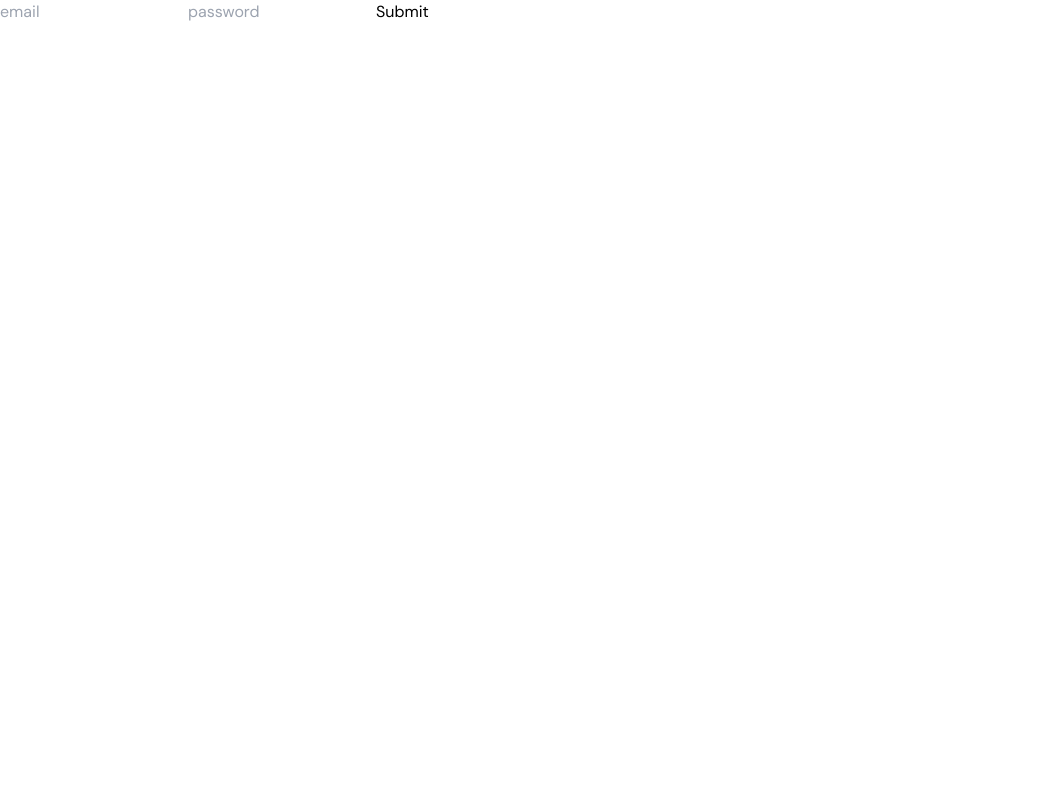
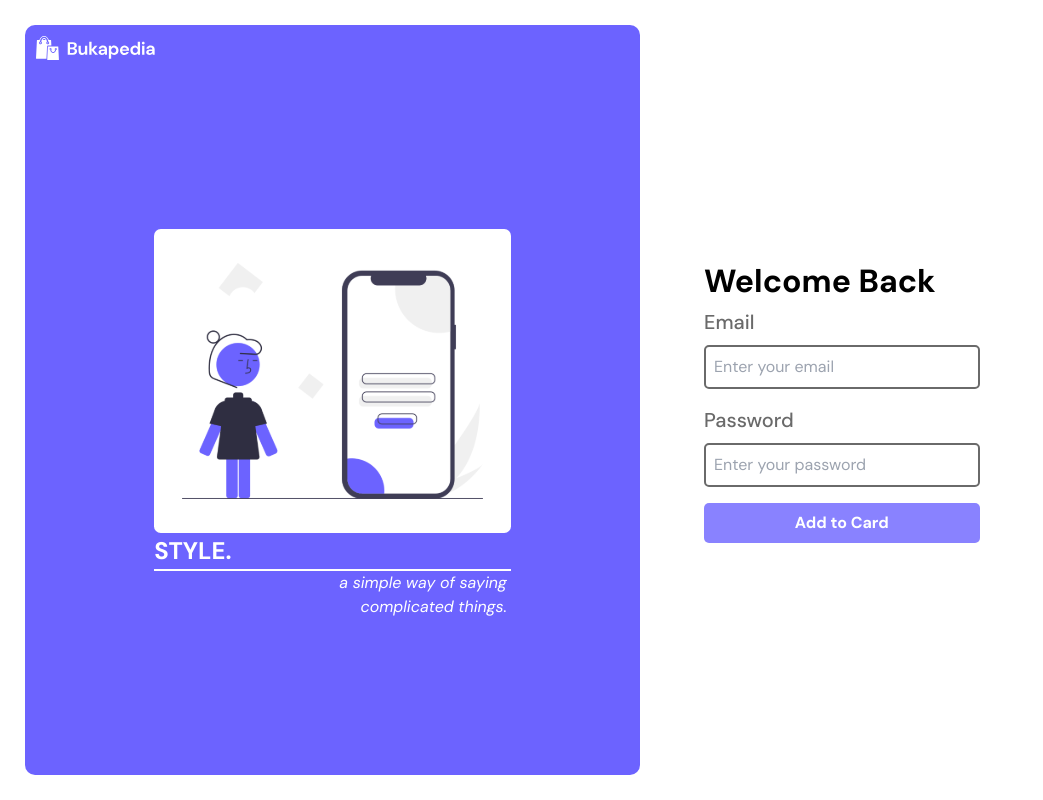
Before and after one commit to rctn04-team01-fp2/fp02-ecommerce, a React (Create React App) app: page /login in a window 1280 px wide. Shown: the whole page, without its empty margins (0-1043 px from the left). Built offline with nearby package versions, Linux system fonts and the light colour scheme.

Commit message:
feat: login page

```diff
--- /dev/null
+++ b/src/components/input.tsx
@@ -0,0 +1,30 @@
+import React from 'react';
+
+interface Props {
+  label: string;
+  name: string;
+  value: string;
+  type: string;
+  placeholder: string;
+  onChange: () => void;
+}
+function Input(props: Props) {
+  const { label, name, value, type, placeholder, onChange } = props;
+  return (
+    <span className="flex flex-col gap-8">
+      <label htmlFor={name} className="text-baseGrey text-smd font-medium">
+        {label}
+      </label>
+
+      <input
+        type={type}
+        value={value}
+        onChange={onChange}
+        placeholder={placeholder}
+        className="text-baseGrey text-normal font-smd py-8 px-8 border-baseGrey border-2 rounded-small w-100"
+      />
+    </span>
+  );
+}
+
+export default Input;
--- a/src/pages/login.tsx
+++ b/src/pages/login.tsx
@@ -1,5 +1,6 @@
 import * as React from 'react';
 import { useDispatch } from 'react-redux';
+import Input from '../components/input';
 import { login } from '../features/user/user-slice';
 import useTextInput from '../hooks/use-text-input';
 
@@ -15,20 +16,60 @@ export default function LoginPage() {
   };
 
   return (
-    <form onSubmit={onSubmit}>
-      <input
+    <main className="w-100 h-screen  px-25 py-25">
+      <div className="h-full flex">
+        <div className="basis-6/12 bg-purple rounded-normal flex justify-center items-center flex-col">
+          <img
+            src="/brand-logo.svg"
+            alt="brand-logo"
+            className="h-32 absolute py-4 left-36 top-32"
+          />
+
+          <img
+            src="/login-picture.svg"
+            alt="login-picture"
+            className="max-w-7/12"
+          />
+          <div className="min-w-7/12 relative text-baseWhite">
+            <p className="text-md font-bold">STYLE.</p>
+            <hr className="border-baseWhite border-t-2" />
+            <p className="absolute right-4 max-w-1/2 text-right italic ">
+              a simple way of saying complicated things.
+            </p>
+          </div>
+        </div>
+        <div className="basis-6/12 h-full flex pl-64 items-center">
+          <div className="w-1/2">
+            <p className="font-bold text-xmd m-none mb-2 p-none">
+              Welcome Back
+            </p>
+            <form onSubmit={onSubmit} className="flex flex-col gap-16">
+              <Input
+                label="Email"
+                name="email"
                 type="email"
                 value={email}
                 onChange={setEmail}
-        placeholder="email"
+                placeholder="Enter your email"
               />
-      <input
+              <Input
+                label="Password"
+                name="password"
                 type="password"
                 value={password}
                 onChange={setPassword}
-        placeholder="password"
+                placeholder="Enter your password"
               />
-      <input type="submit" />
+              <button
+                type="submit"
+                className="font-sans font-bold text-base text-baseWhite bg-purple bg-opacity-80 hover:opacity-80 px-64 py-8 border-none w-full   rounded-small"
+              >
+                Add to Card
+              </button>
             </form>
+          </div>
+        </div>
+      </div>
+    </main>
   );
 }
--- a/tailwind.config.js
+++ b/tailwind.config.js
@@ -4,6 +4,18 @@ module.exports = {
   theme: {
     minHeight: {
       1: '30%',
+      screen: '100vh',
+      full: '100%',
+    },
+    maxWidth: {
+      '1/2': '50%',
+      '2/6': '33%',
+      '2/5': '42%',
+      '7/12': '58%',
+      '1/12': '12%',
+    },
+    minWidth: {
+      '7/12': '58%',
     },
     extend: {},
     screens: {
@@ -66,8 +78,11 @@ module.exports = {
       2: '2px',
       4: '4px',
       8: '8px',
+      12: '12px',
       16: '16px',
+      25: '25px',
       32: '32px',
+      36: '36px',
       64: '64px',
     },
     fontFamily: {
@@ -76,11 +91,15 @@ module.exports = {
     fontSize: {
       brand: ['40px', '50px'],
       sm: '12px',
+      smd: '20px',
+      md: '24px',
+      xmd: '32px',
     },
-    maxWidth: {
-      '1/2': '50%',
-      '2/6': '33%',
-      '2/5': '42%',
+
+    borderRadius: {
+      normal: '10px',
+      md: '0.375rem',
+      small: '5px',
     },
   },
   plugins: [],
```
Also changed, not shown: public/login-picture.svg (added). Lines whose indentation alone changed are shown as unchanged.
